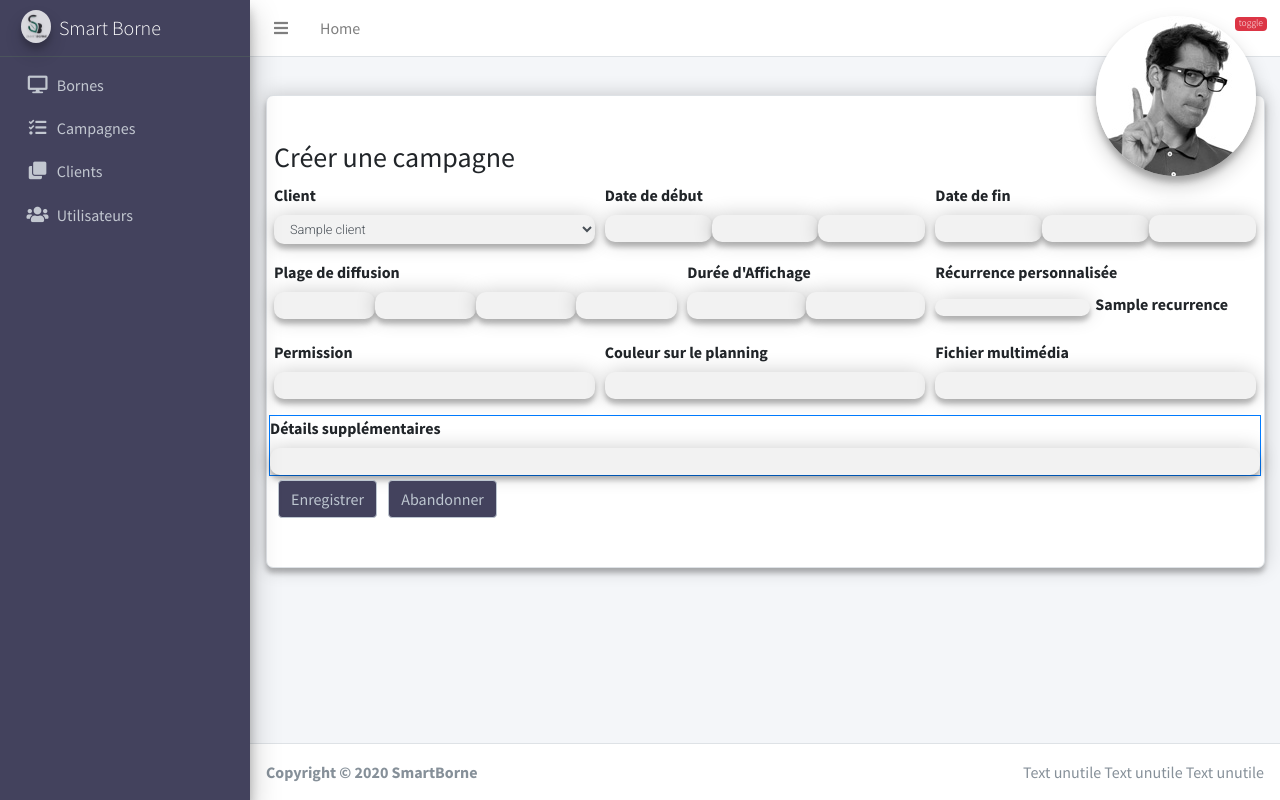
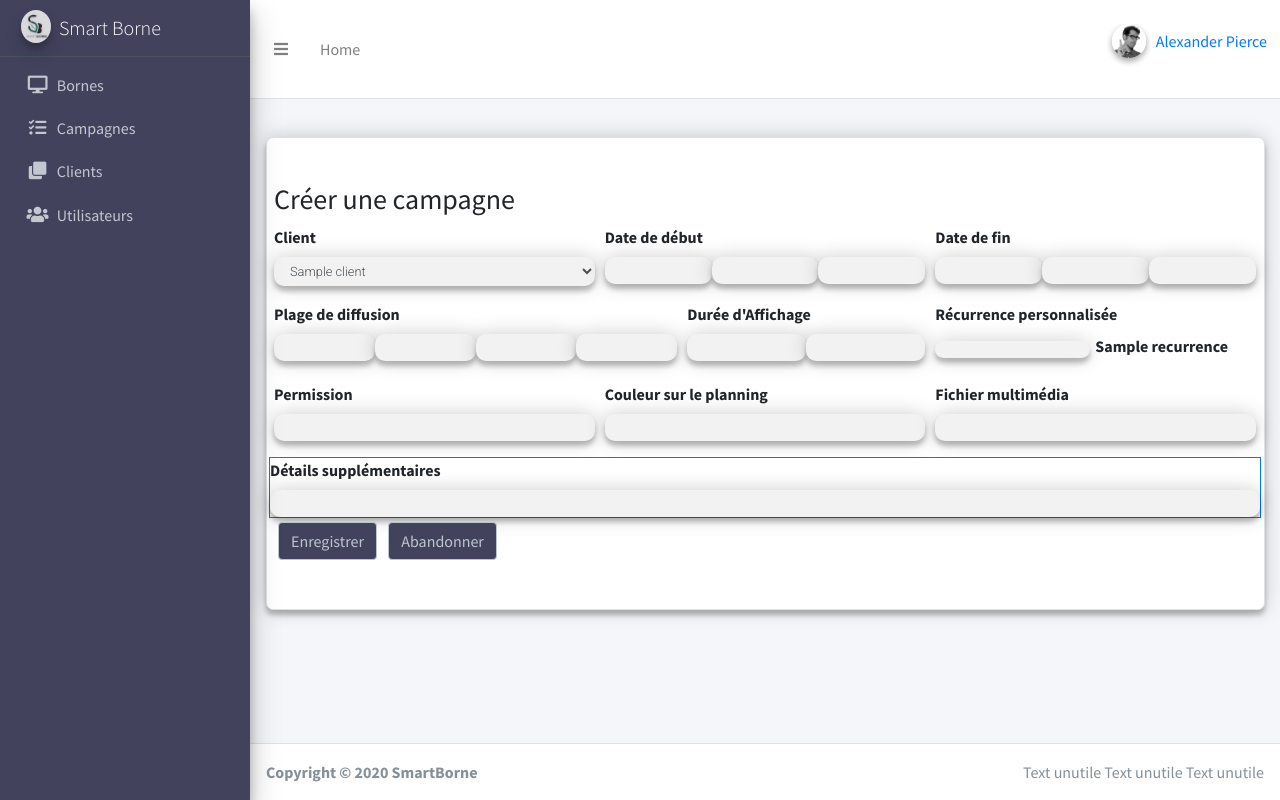
Before and after one commit to sophiecola/smartBorne, a Symfony app: template templates/campagne/new.html.twig in a window 1280 px wide. Run offline with Twig, Linux system fonts and the light colour scheme; the template is opened without the code that fills it: most values are stand-ins (such as "Sample title", 1, 10 or a date in 2020); form fields are guessed from the names that the template uses; some libraries are stand-ins or nearby versions.

Commit message:
fix base.twig

```diff
--- a/templates/base.html.twig
+++ b/templates/base.html.twig
@@ -41,27 +41,14 @@
 {# <img src="dist/img/user2-160x160.jpg" class="img-circle elevation-2" alt="User Image"> #}
     <!-- Right navbar links -->
     <ul class="navbar-nav ml-auto">
-        <a class="nav-link" data-toggle="dropdown" href="#">
-          <img src="{{ asset('dist/img/user2-160x160.jpg') }}" class="brand-image img-circle elevation-3" alt="User Image">
-          <span class="badge badge-danger navbar-badge">toggle</span>
-        </a>
-        <div class="dropdown-menu dropdown-menu-lg dropdown-menu-right">
-          <a href="#" class="dropdown-item">
-            <!-- Message Start -->
-            <div class="media">
-              <div class="media-body">
-                <h3 class="dropdown-item-title">
-                  Brad Diesel
-                </h3>
-                <p class="text-sm">Call me whenever you can...</p>
-                <p class="text-sm text-muted"><i class="far fa-clock mr-1"></i> 4 Hours Ago</p>
-              </div>
-            </div>
-            <!-- Message End -->
-          </a>
+     <li class="user-panel mt-3 pb-3 mb-3 d-flex">
+        <div class="image">
+          <img src="{{ asset('dist/img/user2-160x160.jpg') }}" class="img-circle elevation-2" alt="User Image">
+        </div>
+        <div class="info">
+          <a href="#" class="d-block">Alexander Pierce</a>
         </div>
       </li>
-
     </ul>
   </nav>
   <!-- /.navbar -->
@@ -126,7 +113,7 @@
       <div class="container-fluid">
         <div class="row mb-2">
           <div class="col-sm-6">
-            {# {% block body %}{% endblock %}  #}
+            {# <h1 class="m-0 text-dark">Starter Page</h1> #}
           </div><!-- /.col -->
         </div><!-- /.row -->
       </div><!-- /.container-fluid -->
@@ -143,7 +130,15 @@
   </div>
   <!-- /.content-wrapper -->
 
-
+  <!-- Control Sidebar -->
+  <aside class="control-sidebar control-sidebar-dark">
+    <!-- Control sidebar content goes here -->
+    <div class="p-3">
+      <h5>Title</h5>
+      <p>Sidebar content</p>
+    </div>
+  </aside>
+  <!-- /.control-sidebar -->
 
   <!-- Main Footer -->
     <footer class="main-footer">
--- a/templates/campagne/new.html.twig
+++ b/templates/campagne/new.html.twig
@@ -84,7 +84,7 @@
 </div> #}
 
 
-                      {{ dump() }}
+
 
 
 <div class="container border form-create">
```
